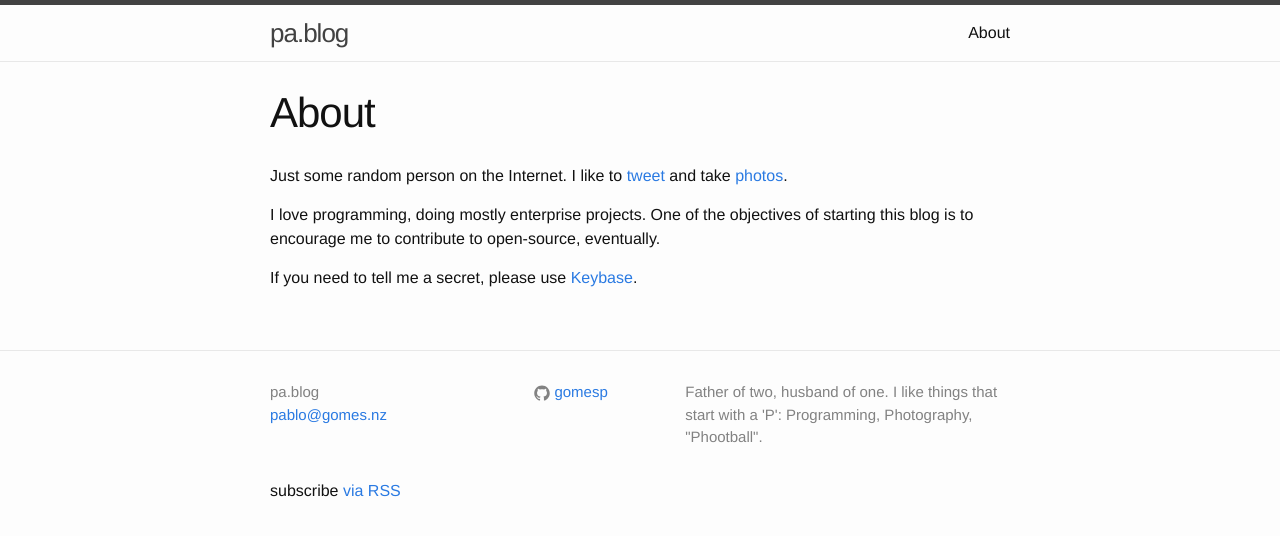
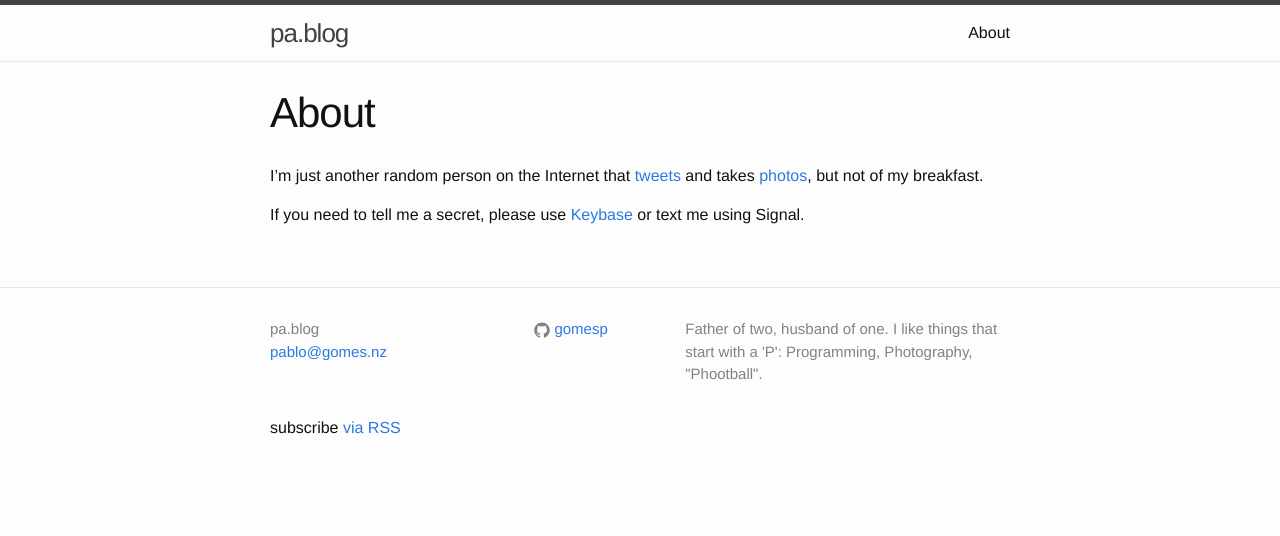
Before and after one commit to gomesp/pablo.gomes.nz, a Jekyll site: the page built from about.md, in a window 1280 px wide. Shown: the top 536 px of the page. Built offline with Jekyll 4.4.1, drawn with Linux system fonts in a browser that asks for light colours.

Commit message:
new about page - simplified

```diff
--- a/about.md
+++ b/about.md
@@ -4,8 +4,6 @@ title: About
 permalink: /about/
 ---
 
-Just some random person on the Internet. I like to [tweet](http://twitter.com/pablogl) and take [photos](http://www.flickr.com/photos/gomesp).
+I'm just another random person on the Internet that [tweets](http://twitter.com/pablogl) and takes [photos](http://www.flickr.com/photos/gomesp), but not of my breakfast.
 
-I love programming, doing mostly enterprise projects. One of the objectives of starting this blog is to encourage me to contribute to open-source, eventually.
-
-If you need to tell me a secret, please use [Keybase](https://keybase.io/gomesp).
+If you need to tell me a secret, please use [Keybase](https://keybase.io/gomesp) or text me using Signal.
```
